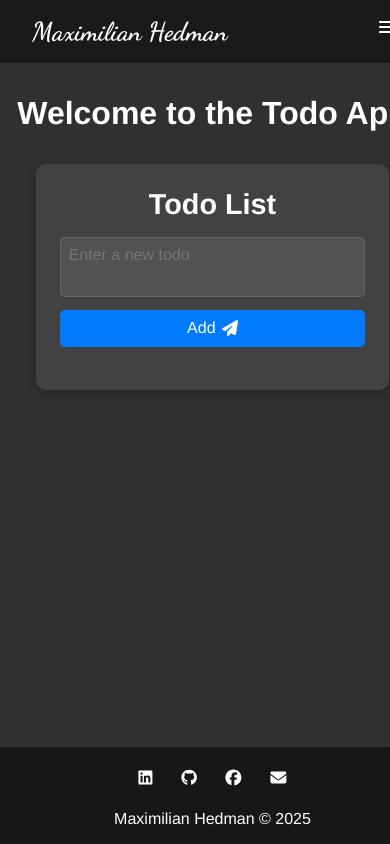
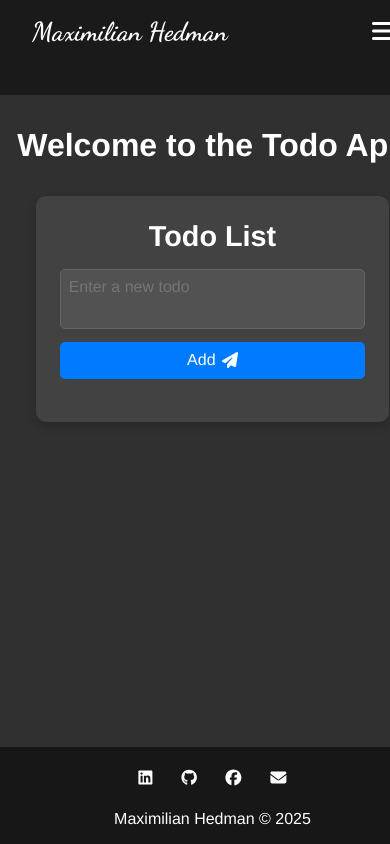
Before and after one commit to MaximilianHedman/Todo_List, a React (Vite) app in the folder vite-project/: page / in a window 390 px wide. Shown: the top 844 px of the page. Built offline with nearby package versions, Linux system fonts and the light colour scheme.

Commit message:
Fixed hamburger menu for mobile device

```diff
--- a/vite-project/src/components/Navbar/Navbar.jsx
+++ b/vite-project/src/components/Navbar/Navbar.jsx
@@ -1,22 +1,40 @@
-import React from 'react';
+import React, { useState } from 'react';
 import { Link } from "react-router-dom";
 import { FontAwesomeIcon } from '@fortawesome/react-fontawesome';
 import './Navbar.scss';
 
 const Navbar = () => {
+    const [menuOpen, setMenuOpen] = useState(false);
+
+    const toggleMenu = () => {
+        setMenuOpen(!menuOpen);
+    };
+
     return (
         <nav>
             <div className="brand-container">
                 <h2>Maximilian Hedman</h2>
+                <button className='menu-toggle' onClick={toggleMenu}>
+                    <FontAwesomeIcon icon={['fas', 'bars']} />
+                </button>
             </div>
+
             <div className='nav-links-container'>
-                <ul className='nav-links-mobile'>
-                    <li>
-                        <Link to='/' className='navbar-link'>
-                            <FontAwesomeIcon icon={['fas', 'bars']} />
-                        </Link>
-                    </li>
-                </ul>
+                <div className={`mobile-menu ${menuOpen ? "open" : ""}`}>
+                    <ul>
+                        <li>
+                            <Link to='/' className='navbar-link' onClick={() => setMenuOpen(false)}>
+                                Home
+                            </Link>
+                        </li>
+                        <li>
+                            <Link to='/about' className='navbar-link' onClick={() => setMenuOpen(false)}>
+                                About
+                            </Link>
+                        </li>
+                    </ul>
+                </div>
+
                 <ul className='nav-links-desktop'>
                     <li>
                         <Link to='/' className='navbar-link'>
@@ -31,7 +49,7 @@ const Navbar = () => {
                 </ul>
             </div>
         </nav>
-    )
+    );
 }
 
-export default Navbar
+export default Navbar;
--- a/vite-project/src/components/Navbar/Navbar.scss
+++ b/vite-project/src/components/Navbar/Navbar.scss
@@ -2,61 +2,96 @@
 
 nav {
     display: flex;
-    flex-direction: row;
-    justify-content: space-between;
+    flex-direction: column;
     align-items: center;
+    background-color: colors.$nav-background-color;
     padding: 1rem 2rem;
-    background-color: colors.$nav-background-color;
 
-    .brand-container h2 {
-        font-family: "Dancing Script", cursive;
-        font-weight: 700;
-        font-size: 26px;
+    .brand-container {
+        display: flex;
+        align-items: center;
+        justify-content: space-between;
+        width: 100%;
+
+        h2 {
+            font-family: "Dancing Script", cursive;
+            font-weight: 700;
+            font-size: 26px;
+        }
     }
 
-    .nav-links-container {
+    .menu-toggle {
+        background: none;
+        border: none;
+        font-size: 24px;
+        cursor: pointer;
+    }
+
+    .mobile-menu {
         display: flex;
         flex-direction: column;
+        width: 100%;
+        align-items: center;
+        background-color: colors.$nav-mobile-menu-background-color;
         gap: 1rem;
-        padding-bottom: .5rem;
+        padding: 1rem 0;
+        transition: max-height 0.3s ease-in-out;
+        overflow: hidden;
+        max-height: 0;
 
-        .nav-links-mobile {
+        &.open {
+            max-height: 500px;
+        }
+
+        ul {
+            list-style: none;
             display: flex;
-        }
-        .nav-links-desktop {
-            display: none;
+            flex-direction: column;
+            width: 100%;
+            align-items: center;
 
-            a:hover {
-                color: colors.$nav-links-desktop-a-hover;
+            li {
+                width: 100%;
+                text-align: center;
+                padding: 1rem 0;
+                border-bottom: 1px solid colors.$nav-mobile-menu-li-border-bottom-color;
+
+                a {
+                    text-decoration: none;
+                    font-size: 18px;
+                    display: block;
+                    width: 100%;
+                }
             }
         }
     }
-}
 
-/*_________________________________MEDIA QUERY'S__________________________*/
-@media (min-width: 540px) {
-    .brand-container h2 {
-        font-size: 36px;
+    .nav-links-desktop {
+        display: none;
     }
-}
 
-@media (min-width: 933px) {
-    nav {
+    @media (min-width: 933px) {
         flex-direction: column;
 
-        .brand-container h2 {
-            font-size: 60px;
+        .brand-container {
+            h2 {
+                margin: auto;
+                font-size: 60px;
+            }
         }
 
-        .nav-links-container {
+        .menu-toggle {
+            display: none;
+        }
 
-            .nav-links-mobile {
-                display: none;
-            }
+        .mobile-menu {
+            display: none;
+        }
 
-            .nav-links-desktop {
-                display: flex;
-            }
+        .nav-links-desktop {
+            display: flex;
+            flex-direction: row;
+            gap: 1.5rem;
         }
     }
 }
--- a/vite-project/src/partials/_colors.scss
+++ b/vite-project/src/partials/_colors.scss
@@ -4,6 +4,9 @@ $global-background-color: #303030;
 // ___________________________________________________________________NAVBAR________________________________________________________________
 $nav-background-color: #1a1a1a;
 $nav-links-desktop-a-hover: #d64f4f;
+
+$nav-mobile-menu-background-color: #1a1a1a;
+$nav-mobile-menu-li-border-bottom-color: #fff;
 // ___________________________________________________________________FOOTER________________________________________________________________
 $footer-background-color: #171717;
 $footer-icon-hover-color: #d64f4f;
```
